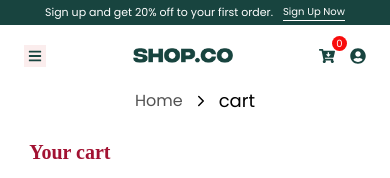
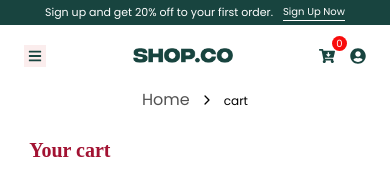
Before and after one commit to MariumAkterDev/SHOP.CO, a React (Vite) app: page /cart in a window 390 px wide. Shown: the top 178 px of the page. Built offline with nearby package versions, Linux system fonts and the light colour scheme; a web font is replaced by a local one.

Commit message:
updates commit

```diff
--- a/src/Components/Breadcrumb/Breadcrumb.jsx
+++ b/src/Components/Breadcrumb/Breadcrumb.jsx
@@ -18,9 +18,9 @@ const Breadcrumb = () => {
             <div className="container">
                 <div className="bread_Row">
                     <ul>
-                        <li><Link to='/' className='text-[16px] text-lightColor-2C font-poppins font-normal' >Home</Link></li>
-                        <li className='text-[#000] font-[18px] mt-[2px]'><IoChevronForward/></li>
-                        <li><Link to='/shop'className='text-[18px] text-[#000] font-poppins font-normal' >{path}</Link></li>
+                        <li><Link to='/' className='text=[12px] md:text-[16px] text-lightColor-2C font-poppins font-normal' >Home</Link></li>
+                        <li className='text-[#000] text-[14px]  md:text-[16px] mt-[2px]'><IoChevronForward/></li>
+                        <li><Link to='/shop'className='text-[12px] md:text-[18px] text-[#000] font-poppins font-normal' >{path}</Link></li>
                     </ul>
                 </div>
             </div>
```
